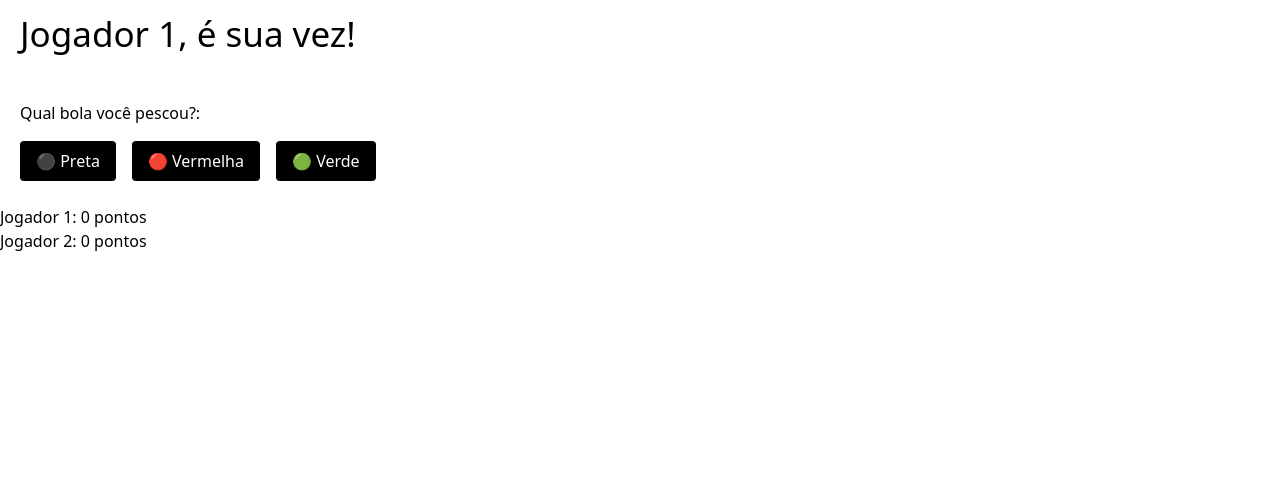
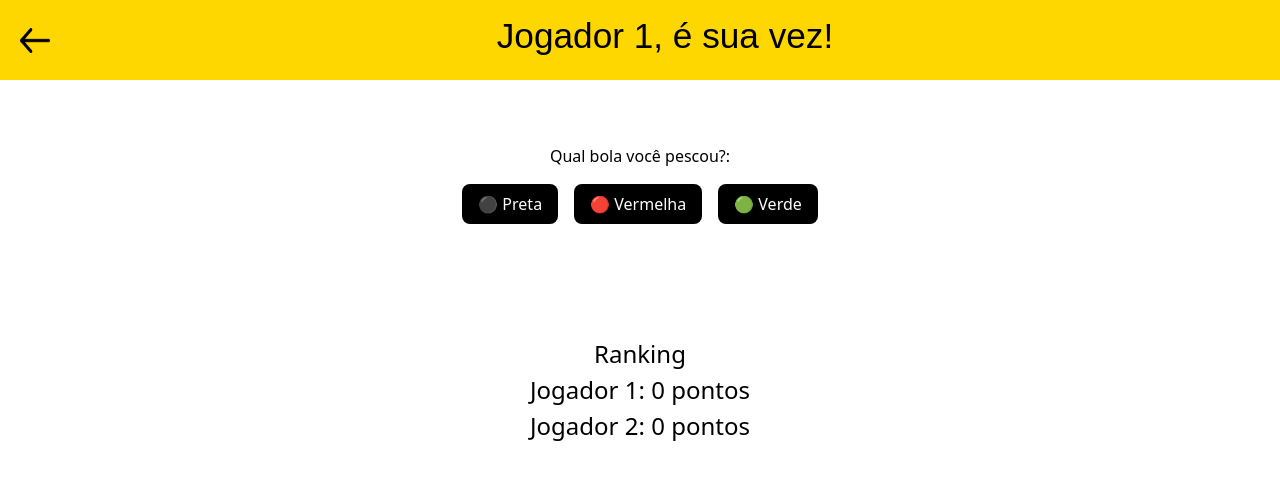
Before and after one commit to AkJaum/app-quiz, a Next.js app: page /quiz in a window 1280 px wide. Shown: the top 480 px of the page. Built offline with nearby package versions, Linux system fonts and the light colour scheme.

Commit message:
Alterei o uso do tailwind para css padrão e implementei mudanças no sistema de pontuação.

```diff
--- /dev/null
+++ b/src/app/Home.css
@@ -0,0 +1,106 @@
+/* Home.css */
+
+.home-bg {
+  background-image: url('/Imagens/sim.jpeg');
+  background-size: cover;
+  background-position: center;
+  height: 100vh;
+  width: 100%;
+}
+
+.home-container {
+  display: flex;
+  flex-direction: column;
+  align-items: center;
+  justify-content: center;
+  min-height: 100vh;
+  padding: 2rem;
+}
+
+.start-button {
+  background-color: #1d4ed8; /* Azul tailwind */
+  border-radius: 1rem;
+  padding: 1.5rem;
+  color: white;
+  font-weight: 600;
+  cursor: pointer;
+  box-shadow: 0 4px 8px rgba(0, 0, 0, 0.2);
+  border: none;
+  transition: transform 0.2s ease, background-color 0.2s ease;
+}
+
+.start-button:hover {
+  background-color: #1e40af;
+  transform: scale(1.1);
+}
+
+.popup-overlay {
+  position: fixed;
+  inset: 0;
+  background-color: rgba(0, 0, 0, 0.4);
+  display: flex;
+  align-items: center;
+  justify-content: center;
+  z-index: 50;
+}
+
+.popup-box {
+  background-color: #1d4ed8;
+  color: white;
+  padding: 2rem;
+  border-radius: 1.5rem;
+  box-shadow: 0 10px 30px rgba(0, 0, 0, 0.4);
+  width: 400px;
+  text-align: center;
+}
+
+.popup-title {
+  font-size: 1.5rem;
+  font-weight: bold;
+  margin-bottom: 1rem;
+}
+
+.popup-label {
+  display: block;
+  margin-bottom: 1rem;
+}
+
+.popup-input-number {
+  margin-left: 0.5rem;
+  padding: 0.25rem;
+  border-radius: 0.5rem;
+  background-color: transparent;
+  border: 1px solid #ccc;
+  color: white;
+}
+
+.popup-inputs {
+  margin-bottom: 1rem;
+}
+
+.popup-input-text {
+  display: block;
+  width: 100%;
+  padding: 0.5rem;
+  margin-bottom: 0.5rem;
+  border-radius: 0.5rem;
+  border: 1px solid #fbbf24;
+  background-color: transparent;
+  color: white;
+}
+
+.popup-start-button {
+  background-color: #16a34a; /* Verde */
+  padding: 0.5rem 1rem;
+  border-radius: 0.75rem;
+  font-weight: bold;
+  color: white;
+  border: none;
+  cursor: pointer;
+  transition: transform 0.2s ease, background-color 0.2s ease;
+}
+
+.popup-start-button:hover {
+  background-color: #15803d;
+  transform: scale(1.1);
+}
--- a/src/app/page.js
+++ b/src/app/page.js
@@ -1,7 +1,8 @@
 "use client";
-import { useState, useRef } from "react";
+import { useState } from "react";
 import { useRouter } from "next/navigation";
 import Image from "next/image";
+import "./Home.css";
 
 export default function Home() {
   const router = useRouter();
@@ -20,7 +21,7 @@ export default function Home() {
     const update = [...names];
     update[index] = value;
     setNames(update);
-  }
+  };
 
   const handleStart = () => {
     if (names.some((n) => n.trim() === "")) {
@@ -29,28 +30,26 @@ export default function Home() {
     }
     const query = `?numPlayers=${numPlayers}&names=${names.join(",")}`;
     router.push(`/quiz${query}`);
-  }
+  };
 
-  function popup() {
-    setVisivel(!visivel)
-  }
+  const popup = () => {
+    setVisivel(!visivel);
+  };
 
   return (
-    <div className="bg-[url('/Imagens/sim.jpeg')] bg-cover bg-center h-screen w-full">
-      <div className="flex flex-col items-center justify-center min-h-screen py-2">
-        <button onClick={popup} className="bg-blue-700 rounded-2xl p-6 text-white
-        hover:bg-blue-700 shadow-md hover:scale-120
-        transition transform duration-200
-        focus:outine-none focus:ring-2 focus:ring-blue-400
-        cursor-pointer" text="Começar Quiz"
-        >Começar Quiz</button>
+    <div className="home-bg">
+      <div className="home-container">
+        <button onClick={popup} className="start-button">
+          Começar Quiz
+        </button>
       </div>
+
       {visivel && (
-        <div className="fixed inset-0 bg-transparent bg-opacity-50 flex items-center justify-center z-50">
-          <div className="bg-blue-700 text-white p-8 rounded-2xl shadow-xl w-[400px] text-center">
-            <h1 className="text-2xl font-bold mb-4">Configuração do Quiz</h1>
+        <div className="popup-overlay">
+          <div className="popup-box">
+            <h1 className="popup-title">Configuração do Quiz</h1>
 
-            <label className="block mb-4">
+            <label className="popup-label">
               Número de jogadores:
               <input
                 type="number"
@@ -58,11 +57,11 @@ export default function Home() {
                 max="5"
                 value={numPlayers}
                 onChange={handleNumPlayers}
-                className="ml-2 p-1 text-white rounded"
+                className="popup-input-number"
               />
             </label>
 
-            <div className="mb-4">
+            <div className="popup-inputs">
               {names.map((name, idx) => (
                 <input
                   key={idx}
@@ -70,19 +69,12 @@ export default function Home() {
                   placeholder={`Nome do Jogador ${idx + 1}`}
                   value={name}
                   onChange={(e) => handleNameChange(idx, e.target.value)}
-                  className="block w-full p-2 mb-2 text-white rounded border-amber-400"
+                  className="popup-input-text"
                 />
               ))}
             </div>
 
-            <button
-              onClick={handleStart}
-              className="bg-green-600 px-4 py-2 rounded-xl
-              hover:bg-green-700 hover:scale-110 text-white font-bold
-              transition transform duration-200
-              focus:outline-none focus:ring-2 focus:ring-green-400
-              cursor-pointer"
-            >
+            <button onClick={handleStart} className="popup-start-button">
               Começar
             </button>
           </div>
--- /dev/null
+++ b/src/app/quiz/QuizClient.css
@@ -0,0 +1,129 @@
+/* QuizClient.css */
+
+nav {
+    width: 100%;
+    height: 80px;
+    background-color: gold;
+    display: flex;
+    flex-direction: row;
+    justify-content: space-between;
+    align-items: center;
+}
+
+.back {
+    width: 30px;
+    height: 25px;
+    margin-left: 20px;
+}
+
+.quiz-container {
+  padding: 1.5rem;
+}
+
+.quiz-title {
+  font-size: 2rem;
+  font-weight: bold;
+  margin-bottom: 1rem;
+}
+
+.quiz-list {
+  list-style: none;
+  padding: 0;
+}
+
+.quiz-list-item {
+  margin-bottom: 0.5rem;
+}
+
+.quiz-player-turn {
+  font-size: 2.2rem;
+  padding-bottom: 0.5rem;
+  margin: 0 auto;
+  font-family: sans-serif;
+}
+
+.quiz-fishing-section {
+  display: flex;
+  flex-direction: column;
+  align-items: center;
+  justify-content: center;
+  padding-top: 4rem;
+}
+
+.quiz-fishing-buttons {
+  display: flex;
+  gap: 1rem;
+  margin-top: 1rem;
+}
+
+.quiz-ball-btn {
+  padding: 0.5rem 1rem;
+  background-color: #000;
+  color: white;
+  border: none;
+  border-radius: 0.5rem;
+  cursor: pointer;
+  transition: transform 0.2s ease, background-color 0.2s ease;
+}
+
+.quiz-ball-btn:hover {
+  transform: scale(1.1);
+  background-color: #222;
+}
+
+.question-box {
+    width: 100%;
+    height: auto;
+    margin: 0 auto;
+    padding-top: 4rem;
+}
+
+.quiz-question {
+  text-align: center;
+  font-size: 1.875rem;
+  padding-top: 1.875rem;
+  font-family: sans-serif;
+}
+
+.quiz-options {
+  display: grid;
+  grid-template-columns: 1fr 1fr;
+  gap: 1.25rem;
+  padding-top: 2rem;
+  padding: 2rem;
+  justify-items: center;
+}
+
+.quiz-option {
+  background-color: #1d4ed8;
+  border-radius: 1rem;
+  padding: 2rem;
+  width: 50%;
+  padding-top: 1rem;
+  text-align: center;
+  color: white;
+  font-family: sans-serif;
+  cursor: pointer;
+  transition: transform 0.2s ease, background-color 0.2s ease;
+}
+
+.quiz-option:hover {
+  transform: scale(1.05);
+  background-color: #1e40af;
+}
+
+.quiz-score-section {
+  margin-top: 3rem;
+  font-size: 1.5rem;
+  display: flex;
+  flex-direction: column;
+  align-items: center;
+  justify-content: center;
+  padding-top: 4rem;
+  text-align: center;
+}
+
+.quiz-score-list {
+  list-style: none;
+  padding: 0;
+}
--- a/src/app/quiz/QuizClient.jsx
+++ b/src/app/quiz/QuizClient.jsx
@@ -3,6 +3,9 @@
 import { useSearchParams } from "next/navigation";
 import { useState, useEffect } from "react";
 import { questions as allQuestions } from "../data/questions";
+import "./QuizClient.css";
+import Image from "next/image";
+import Link from "next/link"
 
 export default function QuizClient() {
   const searchParams = useSearchParams();
@@ -16,6 +19,7 @@ export default function QuizClient() {
   const [ball, setBall] = useState(null);
   const [finished, setFinished] = useState(false);
   const [shuffledQuestions, setShuffledQuestions] = useState([]);
+  const [dica, setDica] = useState(0);
 
   useEffect(() => {
     const shuffled = [...allQuestions].sort(() => Math.random() - 0.5);
@@ -34,19 +38,25 @@ export default function QuizClient() {
       nextTurn();
     } else if (chosenBall === "red") {
       alert(`Jogador ${turn + 1} pescou 🔴 e vai responder sem dica!`);
-      setPhase("pergunta");
+      setPhase("perguntad");
+      setDica(1);
     } else {
       alert(`Jogador ${turn + 1} pescou 🟢 e vai responder com dica!`);
       setPhase("pergunta");
     }
   };
 
-  const checkAnswer = (selected) => {
+  const checkAnswer = (selected, chosenBall) => {
     const correct = shuffledQuestions[currentQuestion].answer;
 
-    if (selected === correct) {
+    if (selected === correct && chosenBall === "red") {
       const newScores = [...scores];
-      newScores[turn] += 1;
+      newScores[turn] += 40;
+      setScores(newScores);
+      alert("Resposta correta!");
+    } else if (selected === correct && chosenBall === "green") {
+      const newScores = [...scores];
+      newScores[turn] += 20;
       setScores(newScores);
       alert("Resposta correta!");
     } else {
@@ -67,6 +77,7 @@ export default function QuizClient() {
       setCurrentQuestion(nextQuestion);
       setTurn(nextPlayer);
       setBall(null);
+      setDica(0);
     }
   };
 
@@ -76,11 +87,11 @@ export default function QuizClient() {
 
   if (finished) {
     return (
-      <div className="p-6">
-        <h2 className="text-2xl font-bold mb-4">Fim do Quiz</h2>
-        <ul>
+      <div className="quiz-container">
+        <h2 className="quiz-title">Fim do Quiz</h2>
+        <ul className="quiz-list">
           {scores.map((score, idx) => (
-            <li key={idx} className="mb-2">
+            <li key={idx} className="quiz-list-item">
               {playerNames[idx] || `Jogador ${idx + 1}`}: {score} pontos
             </li>
           ))}
@@ -91,28 +102,30 @@ export default function QuizClient() {
 
   return (
     <main>
-      <h1 className="text-[35px] pl-5 pt-2 pb-10">{currentPlayerName}, é sua vez!</h1>
+      <nav>
+        <Link href="/">
+          <Image
+            className="back"
+            alt="Voltar"
+            src="/Imagens/back.png"
+            width={50}
+            height={10}
+          />
+        </Link>
+        <h1 className="quiz-player-turn">{currentPlayerName}, é sua vez!</h1>
+      </nav>
 
       {phase === "pesca" && (
-        <div className="pl-5">
-          <p>Qual bola você pescou?:</p>
-          <div className="flex gap-4 mt-4">
-            <button
-              onClick={() => handleFishing("black")}
-              className="px-4 py-2 bg-black text-white rounded"
-            >
+        <div className="quiz-fishing-section">
+          <h1>Qual bola você pescou?:</h1>
+          <div className="quiz-fishing-buttons">
+            <button onClick={() => handleFishing("black")} className="quiz-ball-btn">
               ⚫ Preta
             </button>
-            <button
-              onClick={() => handleFishing("red")}
-              className="px-4 py-2 bg-black text-white rounded"
-            >
+            <button onClick={() => handleFishing("red")} className="quiz-ball-btn">
               🔴 Vermelha
             </button>
-            <button
-              onClick={() => handleFishing("green")}
-              className="px-4 py-2 bg-black text-white rounded"
-            >
+            <button onClick={() => handleFishing("green")} className="quiz-ball-btn">
               🟢 Verde
             </button>
           </div>
@@ -120,17 +133,17 @@ export default function QuizClient() {
       )}
 
       {phase === "pergunta" && (
-        <div>
-          <h1 className="text-center text-[30px] pt-[30px] font-sans">
+        <div className="question-box">
+          <h1 className="quiz-question">
             {shuffledQuestions[currentQuestion].question}
           </h1>
 
-          <div className="grid grid-cols-2 grid-rows-2 gap-5 p-6">
+          <div className="quiz-options">
             {shuffledQuestions[currentQuestion].options.map((opt, idx) => (
               <p
                 key={idx}
-                onClick={() => checkAnswer(opt)}
-                className="bg-blue-700 rounded-2xl p-6 text-white font-sans cursor-pointer"
+                onClick={() => checkAnswer(opt, ball)}
+                className="quiz-option"
               >
                 {["A", "B", "C", "D"][idx]}: {opt}
               </p>
@@ -139,8 +152,32 @@ export default function QuizClient() {
         </div>
       )}
 
-      <div className="mt-6">
-        <ul>
+      {phase === "perguntad" && (
+        <div className="question-box">
+          <h1 className="quiz-question">
+            {shuffledQuestions[currentQuestion].question}
+          </h1>
+
+          <div className="quiz-options">
+            {shuffledQuestions[currentQuestion].options.map((opt, idx) => (
+              <p
+                key={idx}
+                onClick={() => checkAnswer(opt, ball)}
+                className="quiz-option"
+              >
+                {["A", "B", "C", "D"][idx]}: {opt}
+              </p>
+            ))}
+          </div>
+          <div className="quiz-dica">
+            <Image/>
+          </div>
+        </div>
+      )}
+
+      <div className="quiz-score-section">
+        <h2>Ranking</h2>
+        <ul className="quiz-score-list">
           {scores.map((score, idx) => (
             <li key={idx}>
               {playerNames[idx] || `Jogador ${idx + 1}`}: {score} pontos
```
Also changed, not shown: public/Imagens/back.png (added).
